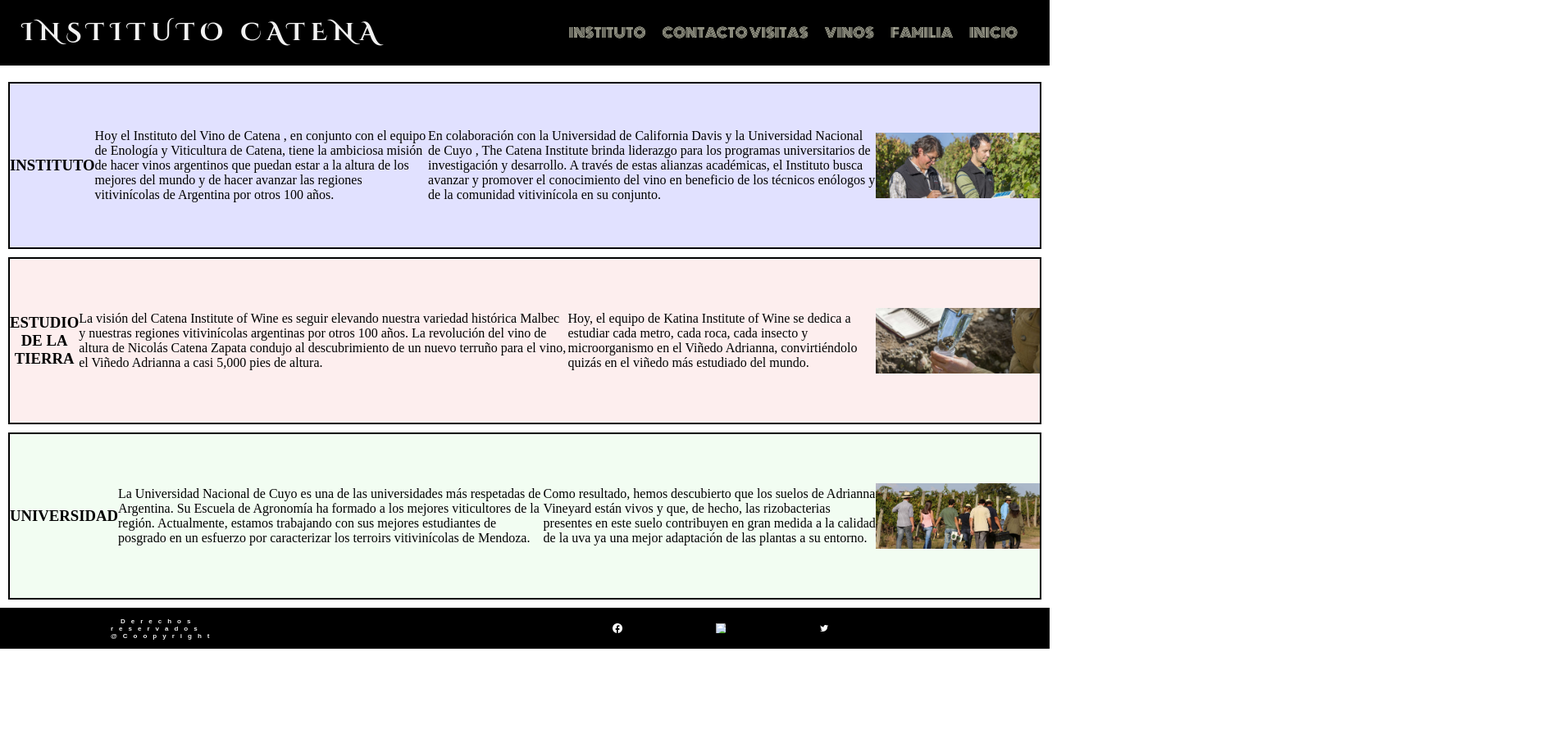
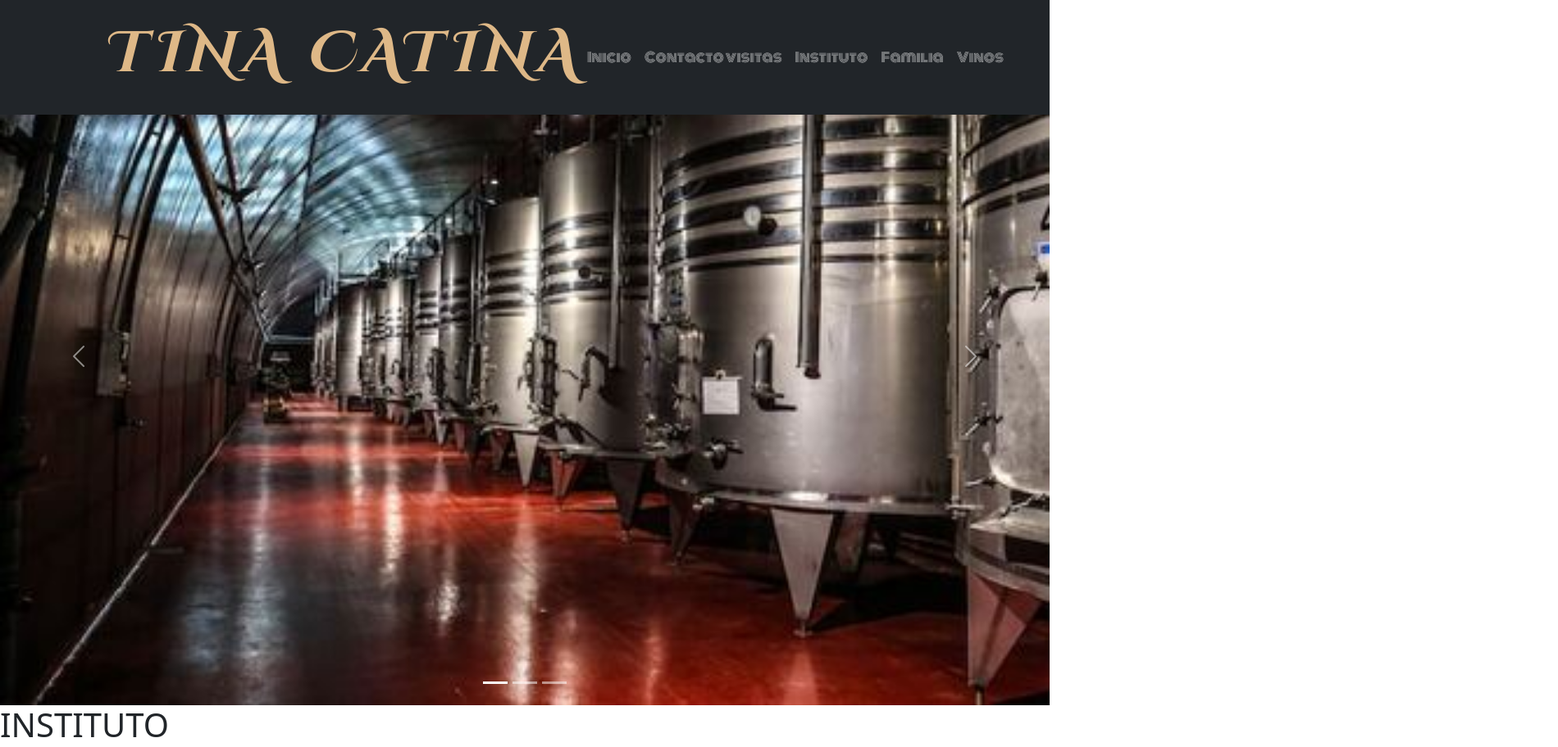
Before and after one commit to hernan-findlay/proyecto-bodega, a plain HTML site: page pages/instituto.html in a window 1280 px wide. Shown: the top 912 px of the page at 82% size, 1900 px wide, since content can reach past the window. Before the commit the page ends 800 px from the top, so only its background shows below. Drawn offline with nearby package versions, Linux system fonts and the light colour scheme; a web font is replaced by a local one.

Commit message:
primer pag y segunda

```diff
--- a/css/style.css
+++ b/css/style.css
@@ -357,7 +357,7 @@
 
 /* INSTITUTO */
 
-.instituto section h1 {
+/* .instituto section h1 {
     width: 20%;
     text-align: center;
 
@@ -413,7 +413,7 @@
     align-items: center;
     height: 200px;
     width: 200px;
-   }
+   } */
 
 
 
--- a/pages/instituto.html
+++ b/pages/instituto.html
@@ -4,12 +4,35 @@
     <meta charset="UTF-8">
     <meta name="viewport" content="width=device-width, initial-scale=1.0">
     <title>INSTITUTO CATENA</title>
+    <link href="https://cdn.jsdelivr.net/npm/bootstrap@5.3.1/dist/css/bootstrap.min.css" rel="stylesheet" integrity="sha384-4bw+/aepP/YC94hEpVNVgiZdgIC5+VKNBQNGCHeKRQN+PtmoHDEXuppvnDJzQIu9" crossorigin="anonymous">
     <link rel="stylesheet" href="../css/style.css">
 </head>
 <body>
     <header>
+          <div class="container-fluid d-flex justify-content-end fixed-top bg-dark" style="color: #1c1c1d" data-bs-theme="dark">
+          <nav class="navbar navbar-expand-lg">
+              <div class="container-fluid">
+                  <h1 class="fst-italic fw-bold" style="color: burlywood;">TINA CATINA</h1>
 
-        <h2>INSTITUTO CATENA</h2>
+                  <div class="collapse navbar-collapse justify-content-end fw-lighter "   id="navbarSupportedContent" >
+                      <div class="navbar-nav " >
+                          <a class="nav-link"  href="../index.html">Inicio</a>
+                          <a class="nav-link" href="./contacto-visitas.html">Contacto visitas</a>
+                          <a class="nav-link" href="*">Instituto</a>
+                          <a class="nav-link" href="./familia.html">Familia</a>
+                          <a class="nav-link" href="./vinos.html">Vinos</a>
+
+                      </div>
+                  </div>
+              </div>
+          </nav>
+
+      </div>
+
+
+
+
+        <!-- <h2>INSTITUTO CATENA</h2>
         <nav>
             <ul class="navbar">
                 <li><a href="#">INSTITUTO</a></li>
@@ -18,12 +41,43 @@
                 <li><a href="./familia.html">FAMILIA</a></li>
                 <li><a href="../index.html">INICIO</a></li>
             </ul>
-        </nav>
+        </nav> -->
     </header>
     <main>
+
+
+            <div id="carouselExampleIndicators" class="carousel slide">
+                <div class="carousel-indicators">
+                  <button type="button" data-bs-target="#carouselExampleIndicators" data-bs-slide-to="0" class="active" aria-current="true" aria-label="Slide 1"></button>
+                  <button type="button" data-bs-target="#carouselExampleIndicators" data-bs-slide-to="1" aria-label="Slide 2"></button>
+                  <button type="button" data-bs-target="#carouselExampleIndicators" data-bs-slide-to="2" aria-label="Slide 3"></button>
+                </div>
+                <div class="carousel-inner">
+                  <div class="carousel-item active">
+                    <img src="../assets/img/daniel-vogel-sVothhm7iRI-unsplash.jpg" class="d-block w-100 " alt="...">
+                  </div>
+                  <div class="carousel-item">
+                    <img src="../assets/img/timur-m-HIJmPH-Ghfc-unsplash.jpg" class="d-block w-100 " alt="...">
+                  </div>
+                  <div class="carousel-item">
+                    <img src="../assets/img/thomas-schaefer-ApoYbda6_3Y-unsplash (1).jpg    " class="d-block w-100" alt="...">
+                  </div>
+                </div>
+                <button class="carousel-control-prev" type="button" data-bs-target="#carouselExampleIndicators" data-bs-slide="prev">
+                  <span class="carousel-control-prev-icon" aria-hidden="true"></span>
+                  <span class="visually-hidden">Previa</span>
+                </button>
+                <button class="carousel-control-next" type="button" data-bs-target="#carouselExampleIndicators" data-bs-slide="next">
+                  <span class="carousel-control-next-icon" aria-hidden="true"></span>
+                  <span class="visually-hidden">Siguiente</span>
+                </button>
+              </div>
+
+
+
         <section class="instituto">
             <section class="insti">
-                <h1>INSTITUTO</h1>
+                <h1 class="align-items-center">INSTITUTO</h1>
                 <p>Hoy el Instituto del Vino de Catena , en conjunto con el equipo de Enología y Viticultura de Catena, tiene la ambiciosa misión de hacer vinos argentinos que puedan estar a la altura de los mejores del mundo y de hacer avanzar las regiones vitivinícolas de Argentina por otros 100 años.</p>
                 <p>En colaboración con la Universidad de California Davis y la Universidad Nacional de Cuyo , The Catena Institute brinda liderazgo para los programas universitarios de investigación y desarrollo. A través de estas alianzas académicas, el Instituto busca avanzar y promover el conocimiento del vino en beneficio de los técnicos enólogos y de la comunidad vitivinícola en su conjunto. </p>
                 <img src="../assets/img/insti.jpg" alt="">
@@ -34,7 +88,7 @@
                 <p>Hoy, el equipo de Katina Institute of Wine se dedica a estudiar cada metro, cada roca, cada insecto y microorganismo en el Viñedo Adrianna, convirtiéndolo quizás en el viñedo más estudiado del mundo.</p>
                 <img src="../assets/img/insti1.jpg" alt="">
             </section>
-            <section class="unive">
+            <section class="">
                 <h1>UNIVERSIDAD</h1>
                 <p>La Universidad Nacional de Cuyo es una de las universidades más respetadas de Argentina. Su Escuela de Agronomía ha formado a los mejores viticultores de la región. Actualmente, estamos trabajando con sus mejores estudiantes de posgrado en un esfuerzo por caracterizar los terroirs vitivinícolas de Mendoza.</p>
                     <p>Como resultado, hemos descubierto que los suelos de Adrianna Vineyard están vivos y que, de hecho, las rizobacterias presentes en este suelo contribuyen en gran medida a la calidad de la uva ya una mejor adaptación de las plantas a su entorno.</p>
@@ -43,23 +97,29 @@
         </section>
     </main>
 
-    <footer>
+    <footer class="bg-dark">
 
-        <section>
-            <div><p>Derechos reservados @Coopyright</p></div>
-            <section class="fac-ins">
-                <a href="https://www.facebook.com/">
-                    <img src="../assets/img/Vector face.png" alt="face">
-                </a>
-                <a href="https://www.instagram.com/">
-                    <img src="../assets/img/Instagram vec.png" alt="Instagram">
-                </a>
-                <a href="https://twitter.com/i/flow/login?redirect_after_login=%2F%3Flang%3Des">
-                    <img src="../assets/img/Twitter.png" alt="Twitter">
-                </a>
-            </section>
+        <nav class="navbar navbar-expand-lg align">
+          <div class="container-fluid">
+              <p style="color: burlywood;">Coopiright, derechos reservados...</p>
 
-        </section>
-    </footer>
+              <div class="collapse navbar-collapse justify-content-end"  id="navbarSupportedContent" >
+                  <div class="navbar-nav" style="align-items: center; margin: .625rem;" >
+                      <a  href="www.facebook.com"> <img src="../assets/img/Vector face.png" alt=""></a>
+                      <a  href="https://www.instagram.com/"> <img src="../assets/img/Instagram vec.png" alt=""></a>
+                      <a  href="https://twitter.com/i/flow/login?redirect_after_login=%2F%3Flang%3Des"> <img src="../assets/img/Twitter.png" alt=""></a>
+
+
+                  </div>
+              </div>
+          </div>
+      </nav>
+      </footer>
+
+
+      <script src="https://cdn.jsdelivr.net/npm/@popperjs/core@2.11.8/dist/umd/popper.min.js" integrity="sha384-I7E8VVD/ismYTF4hNIPjVp/Zjvgyol6VFvRkX/vR+Vc4jQkC+hVqc2pM8ODewa9r" crossorigin="anonymous"></script>
+    <script src="https://cdn.jsdelivr.net/npm/bootstrap@5.3.1/dist/js/bootstrap.min.js" integrity="sha384-Rx+T1VzGupg4BHQYs2gCW9It+akI2MM/mndMCy36UVfodzcJcF0GGLxZIzObiEfa" crossorigin="anonymous"></script>
 </body>
+
+
 </html>
```
Also changed, not shown: pages/contacto-visitas.html (+1 -1 lines), assets/img/adolf.jpg, assets/img/creadores.jpg, assets/img/daniel-vogel-sVothhm7iRI-unsplash.jpg (added), assets/img/jodie-morgan-B5eDYr-SELo-unsplash.jpg (added), assets/img/laura-vigil hijos adolf.jpg, assets/img/photo-1566467021572-37fbefe8fcb2.avif (added), assets/img/photo-1567196279979-3bf2f62e8d35.avif (added), assets/img/premium_photo-1664305023165-924e03f4d2f2.avif (added), assets/img/premium_photo-1664305023165-924e03f4d2f2.png (added), assets/img/thomas-schaefer-ApoYbda6_3Y-unsplash (1).jpg (added), assets/img/thomas-schaefer-ApoYbda6_3Y-unsplash.jpg (added), assets/img/timur-m-HIJmPH-Ghfc-unsplash.jpg (added), 3 other files.
